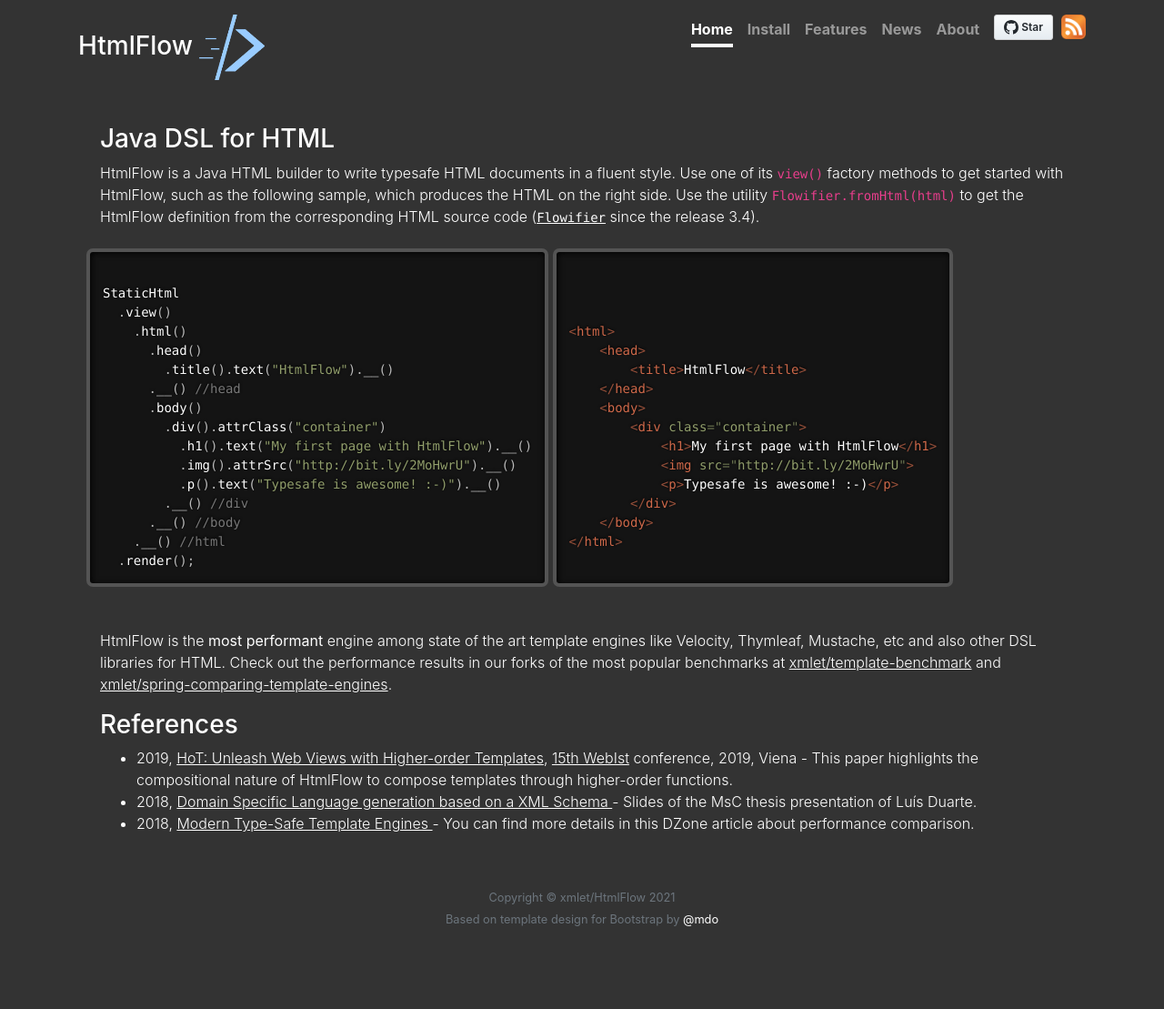
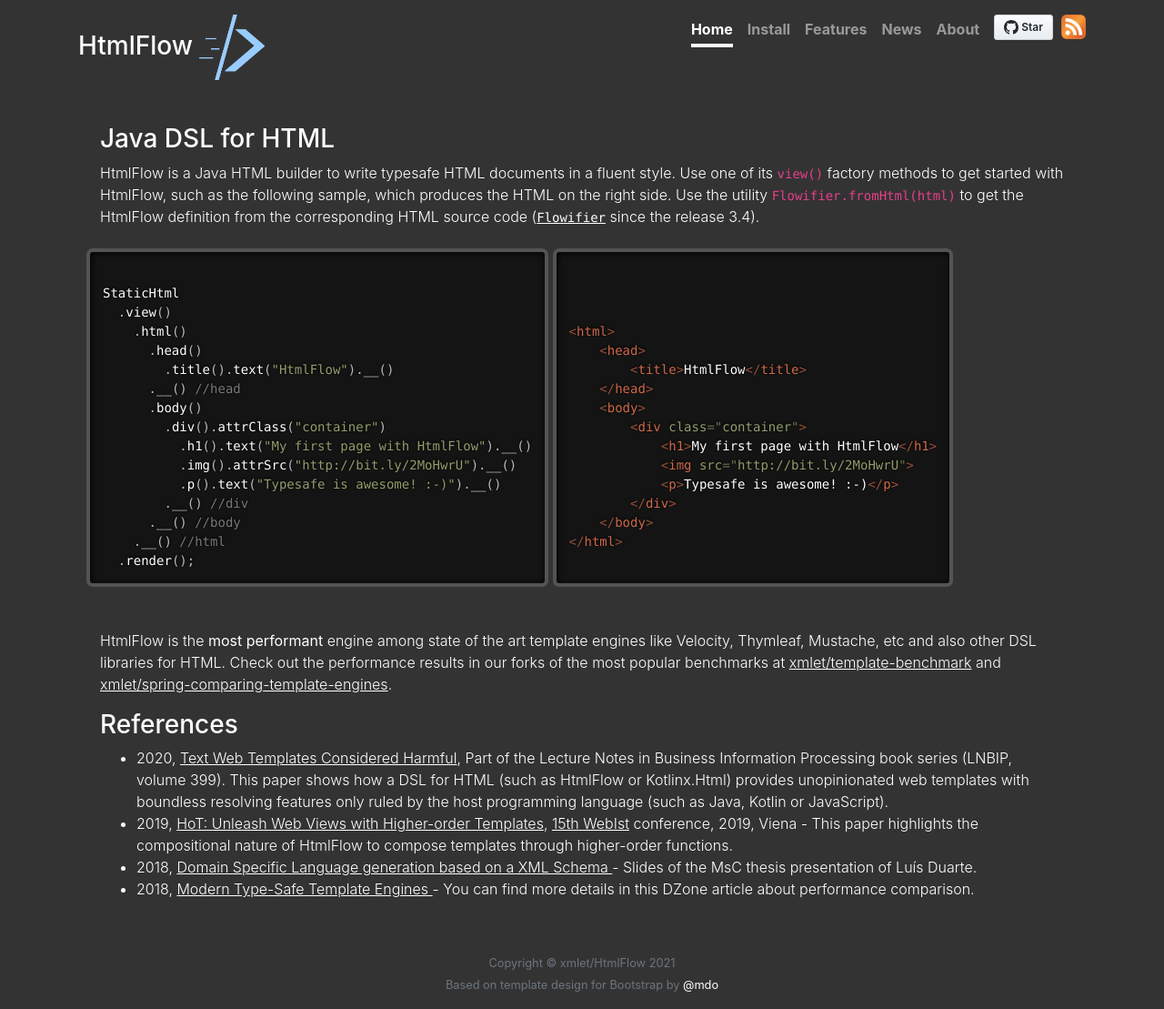
Before and after one commit to xmlet/HtmlFlow, a Jekyll site: the page built from index.html, in a window 1280 px wide. Shown: the whole page at 91% size. Built offline with Jekyll 4.4.1, drawn with Linux system fonts in a browser that asks for light colours; comment, search, counter and statistics services are not loaded; before the commit the page ends 1037 px from its top, so only the background shows below that.

Commit message:
Add last paper from 2020

```diff
--- a/index.html
+++ b/index.html
@@ -73,6 +73,15 @@
 
 <ul class="lead">
   <li>
+    2020,
+    <a href="https://link.springer.com/chapter/10.1007/978-3-030-61750-9_4" target="blank">Text Web Templates Considered Harmful</a>,
+    Part of the Lecture Notes in Business Information Processing book series
+    (LNBIP, volume 399). This paper shows how a DSL for HTML (such as HtmlFlow
+    or Kotlinx.Html) provides unopinionated web templates with boundless
+    resolving features only ruled by the host programming language (such as
+    Java, Kotlin or JavaScript).
+  </li>
+  <li>
     2019,
     <a href="https://scholar.google.com/scholar?cluster=972807510162637933" target="blank">HoT: Unleash Web Views with Higher-order Templates</a>,
     <a href="http://www.webist.org/?y=2019" target="blank">15th WebIst</a>
```
